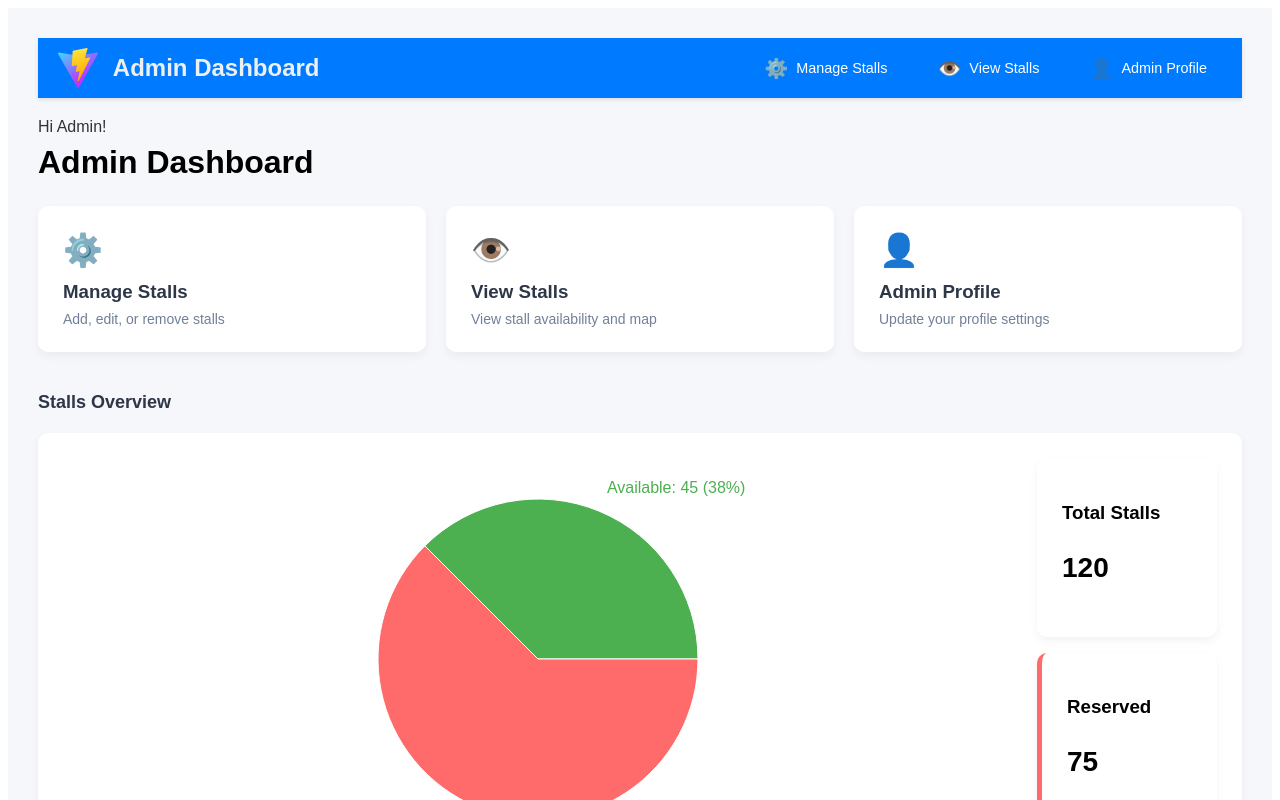
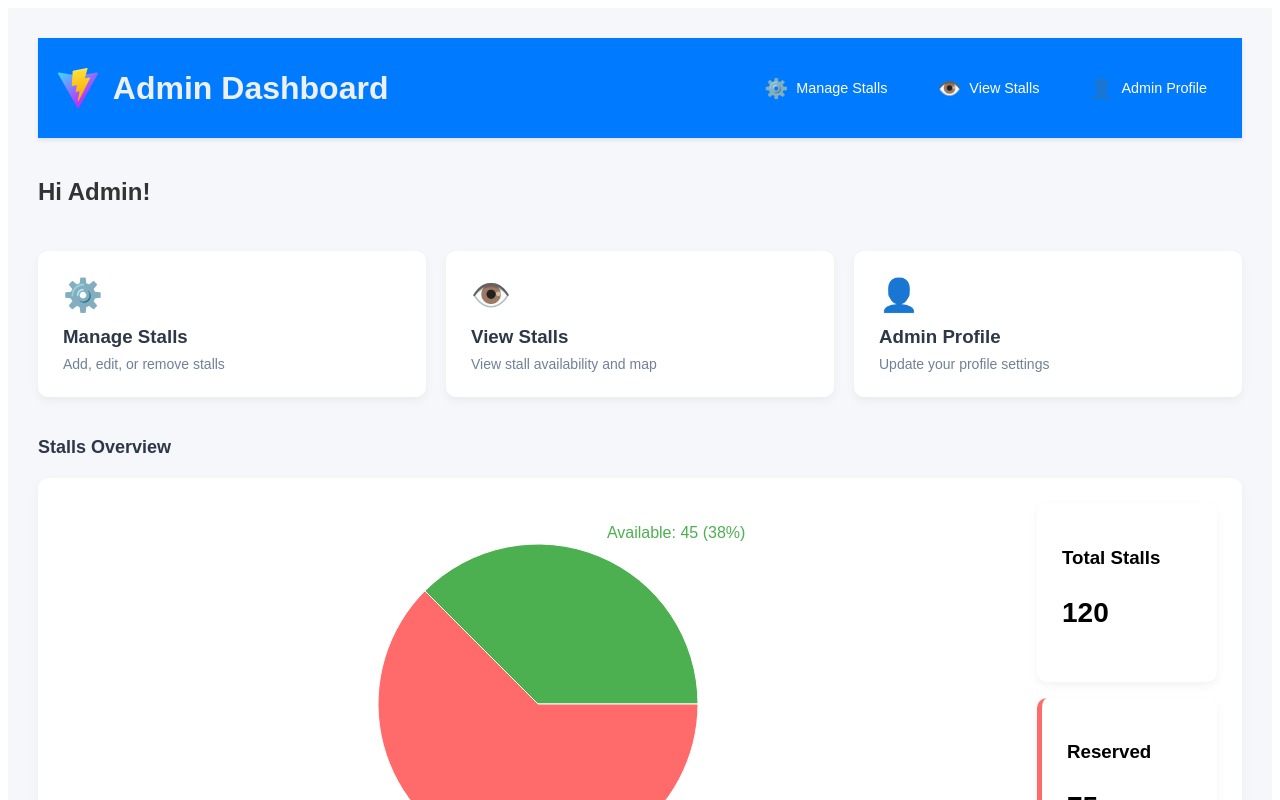
Before and after one commit to Lochithya/ReserveX, a React (Vite) app in the folder admin-portal/: page /dashboard in a window 1280 px wide. Shown: the top 800 px of the page. Built offline with nearby package versions, Linux system fonts and the light colour scheme.

Commit message:
updated Dashboard.jsx, NavBar.css and AdminDashBoard.css

```diff
--- a/admin-portal/src/components/NavBar.css
+++ b/admin-portal/src/components/NavBar.css
@@ -4,6 +4,7 @@
   padding: 0;
   box-shadow: 0 2px 4px rgba(0, 0, 0, 0.1);
   position: sticky;
+  margin:0;
   top: 0;
   z-index: 1000;
 }
@@ -13,9 +14,9 @@
   justify-content: space-between;
   align-items: center;
   max-width: 1200px;
-  margin: 0 auto;
+  margin: 0;
   padding: 0 20px;
-  height: 60px;
+  height: 100px;
 }
 
 .navbar-left {
@@ -30,7 +31,7 @@
 }
 
 .navbar-title {
-  font-size: 1.5rem;
+  font-size: 2rem;
   font-weight: bold;
   margin: 0;
   color: #ecf0f1;
@@ -98,9 +99,12 @@
 
 @media (max-width: 768px) {
   .navbar-container {
+    margin-top: 0;
     flex-direction: column;
     height: auto;
     padding: 10px 20px;
+
+
   }
 
   .navbar-left {
--- a/admin-portal/src/pages/AdminDashboard.css
+++ b/admin-portal/src/pages/AdminDashboard.css
@@ -1,4 +1,5 @@
 .dashboard-container {
+  margin:0;
   padding: 30px;
   font-family: Arial, sans-serif;
   background: #f5f7fb;
--- a/admin-portal/src/pages/Dashboard.jsx
+++ b/admin-portal/src/pages/Dashboard.jsx
@@ -32,8 +32,8 @@ export default function AdminDashboard() {
 
       <div className="dashboard-header">
         <div className="header-left">
-          <p className="greeting">Hi {user?.username || "Admin"}!</p>
-          <h1 className="dashboard-title">Admin Dashboard</h1>
+          <p className="greeting"><h2>Hi {user?.username || "Admin"}!</h2></p>
+
         </div>
       </div>
 
```
